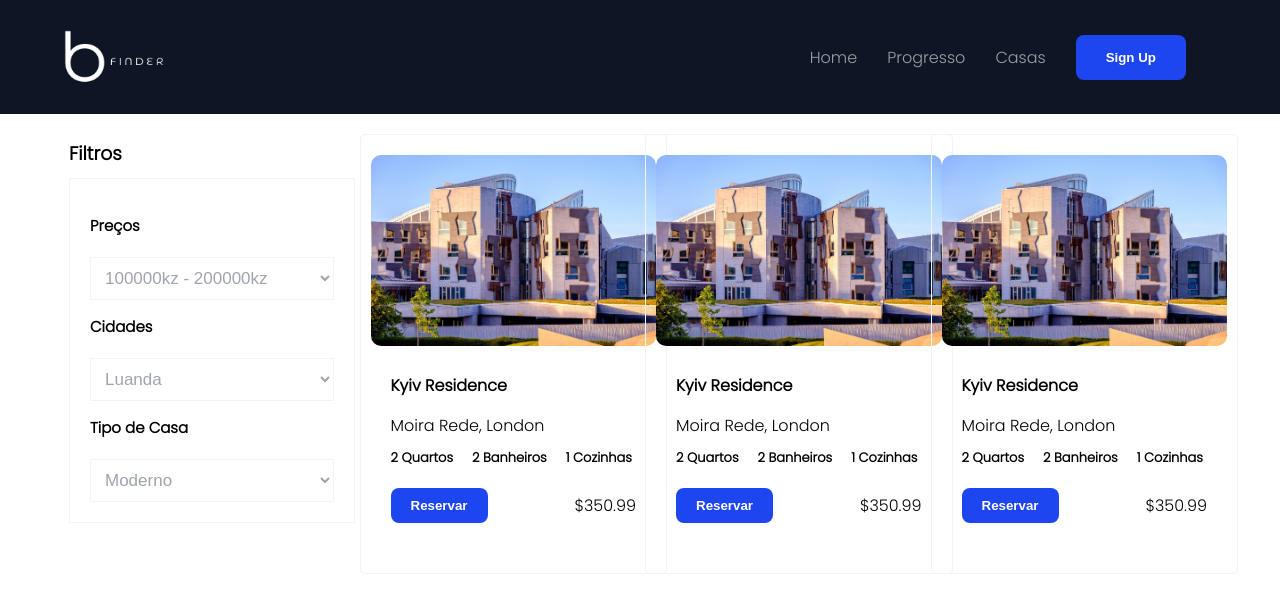
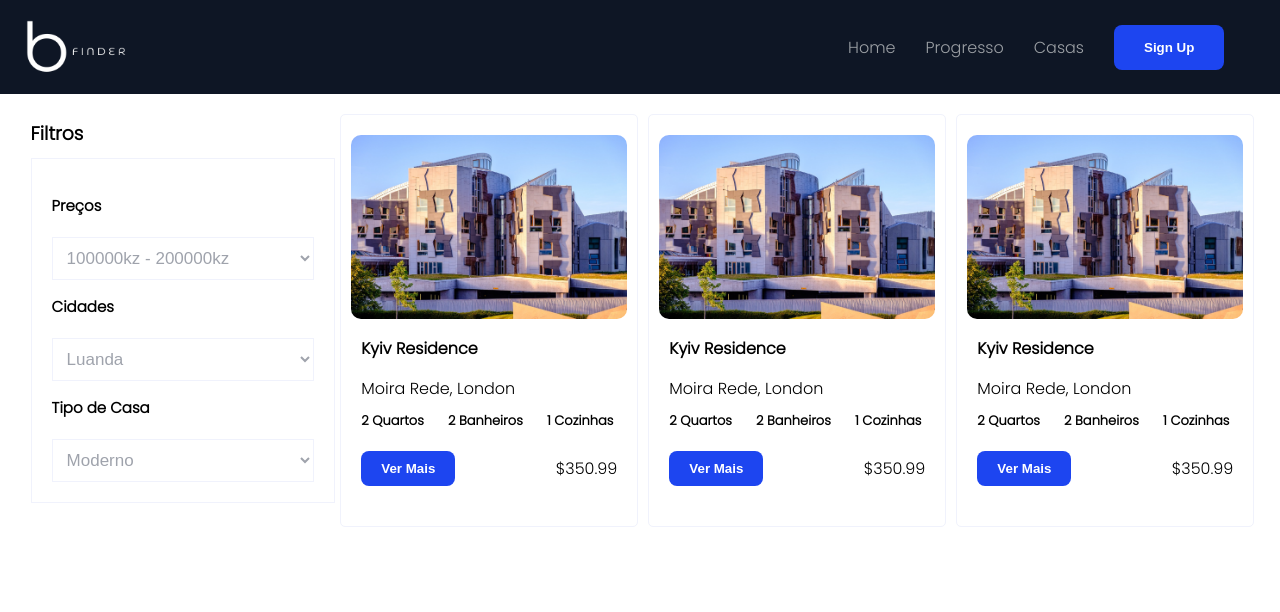
Before and after one commit to nzinga74/house-finder, a React (Create React App) app: page /search in a window 1280 px wide. Shown: the top 612 px of the page. Built offline with nearby package versions, Linux system fonts and the light colour scheme.

Commit message:
reserves

```diff
--- a/package.json
+++ b/package.json
@@ -20,6 +20,7 @@
     "swiper": "^11.0.5",
     "typescript": "^4.9.5",
     "web-vitals": "^2.1.4"
+
   },
   "scripts": {
     "start": "react-scripts start",
--- a/src/Pages/Reserve/style/index.css
+++ b/src/Pages/Reserve/style/index.css
@@ -17,7 +17,7 @@
     width: 40%;
     background-color: white;
     height: 100%;
-    min-height: 600px;
+
     border-radius: 10px;
     border-top-right-radius: 0px;
     border-bottom-right-radius: 0px;
@@ -28,7 +28,7 @@
     width: 60%;
     background-color: white;
     height: 100%;
-    min-height: 600px;
+
     border-radius: 10px;
     border-top-left-radius: 0px;
     border-bottom-left-radius: 0px;
--- a/src/Pages/Search/style/index.css
+++ b/src/Pages/Search/style/index.css
@@ -8,8 +8,9 @@
 }
 .search-page-container-right{
     width: 75%;
-    display: grid;
-    grid-template-columns: auto auto auto;
+    display: flex;
+    gap: 10px;
+
 
 }
 .search-filter {
--- a/src/components/Header/style/index.css
+++ b/src/components/Header/style/index.css
@@ -11,7 +11,7 @@
 .header {
     width: 100%;
     background-color: #0E1625;
-    padding: 30px 0px;
+    padding: 20px 0px;
 
 }
 .navbar {
--- a/src/components/HouseItem/index.tsx
+++ b/src/components/HouseItem/index.tsx
@@ -1,6 +1,9 @@
 import "./style/index.css";
 import House from "../../assets/house.jpg";
+import { useNavigate } from "react-router-dom";
+
 const HouseItem = () => {
+  const navigate = useNavigate();
   return (
     <div className="house-item">
       <img src={House} />
@@ -13,7 +16,9 @@ const HouseItem = () => {
           <li>1 Cozinhas</li>
         </ul>
         <div className="house-item-footer">
-          <button className="book-button">Reservar</button>
+          <button className="book-button" onClick={() => navigate("/detail")}>
+            Ver Mais
+          </button>
           <p>$350.99</p>
         </div>
       </div>
--- a/src/components/HouseItem/style/index.css
+++ b/src/components/HouseItem/style/index.css
@@ -9,7 +9,7 @@
 }
 
 .house-iem-content{
-    padding: 20px;
+    padding: 10px;
 }
 
 .house-item img {
--- a/src/index.css
+++ b/src/index.css
@@ -9,5 +9,5 @@ body {
 .container {
   max-width: 1280px;
   margin: 0 auto;
-  width: 90%;
+  width: 96%;
 }
```
